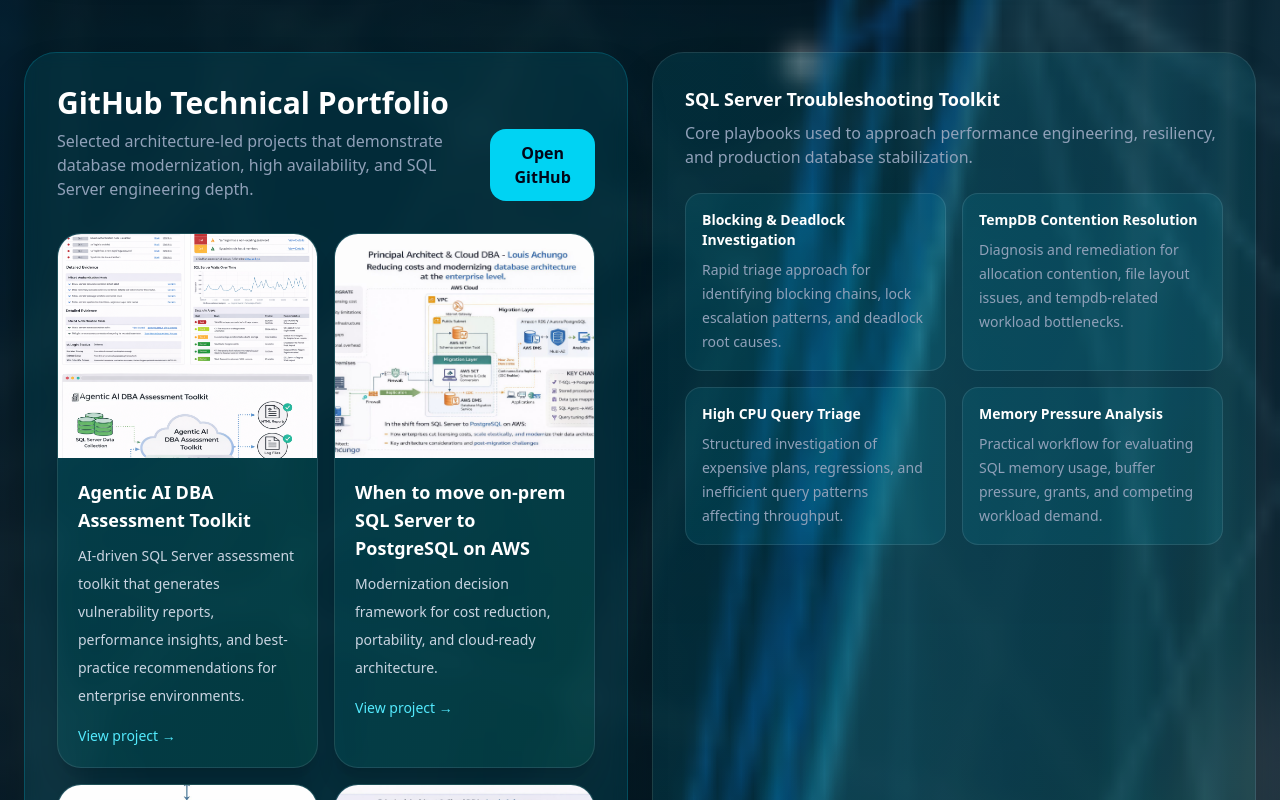
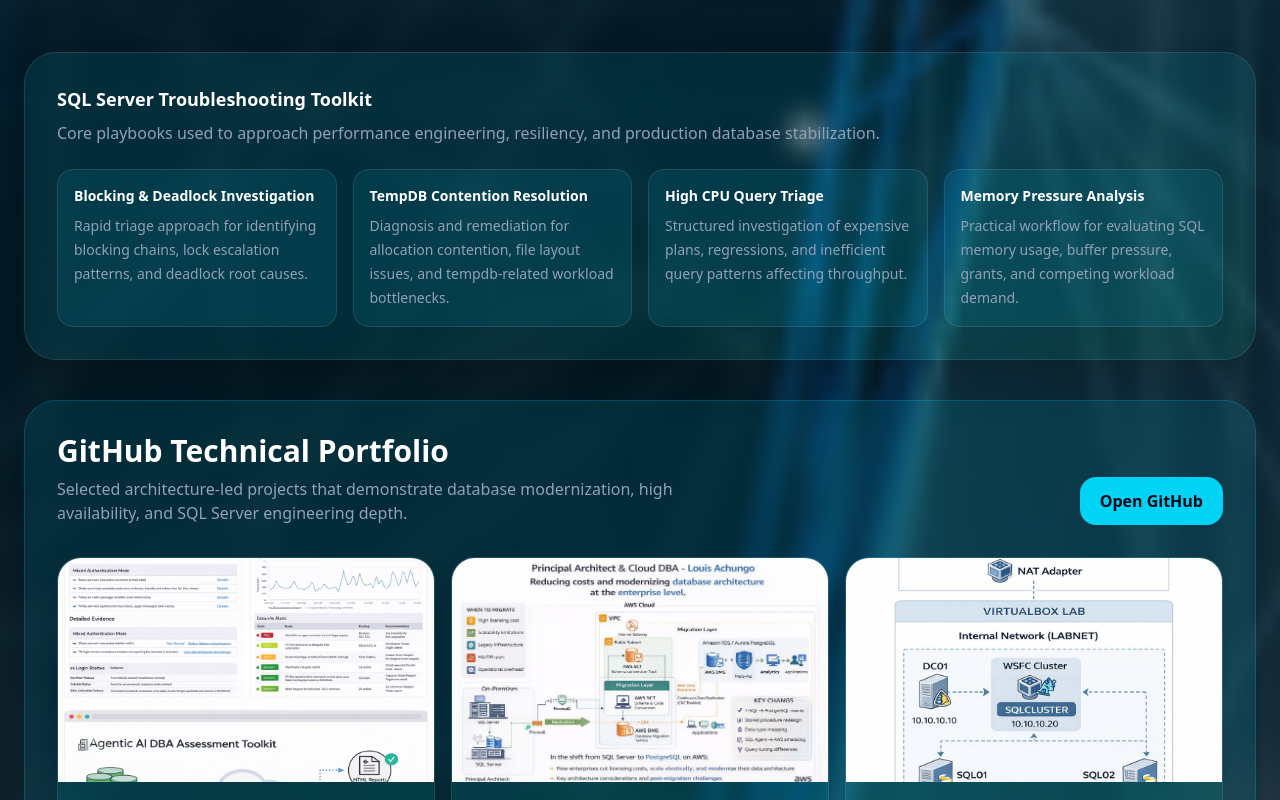
Before and after one commit to lachungo/sql-it-techsolutions-website, a React (Vite) app: page / in a window 1280 px wide. Shown: the part 2900-3700 px from the top of the page. Built offline with nearby package versions, Linux system fonts and the light colour scheme.

Commit message:
Update App.jsx

```diff
--- a/src/App.jsx
+++ b/src/App.jsx
@@ -440,9 +440,27 @@
 
         <section
           id="github"
-          className="relative mx-auto grid max-w-7xl gap-6 px-4 py-10 sm:px-6 sm:py-14 md:grid-cols-2"
+          className="relative mx-auto max-w-7xl px-4 py-10 sm:px-6 sm:py-14"
         >
-          <div className="rounded-[2rem] border border-cyan-400/20 bg-cyan-400/10 p-5 shadow-2xl backdrop-blur-sm sm:p-8">
+          {/* TOOLKIT FIRST - SINGLE ROW */}
+          <div className="rounded-[2rem] border border-white/10 bg-gradient-to-br from-cyan-400/10 via-cyan-400/10 to-emerald-400/10 p-5 shadow-2xl sm:p-8">
+            <div className="text-lg font-semibold text-white">SQL Server Troubleshooting Toolkit</div>
+            <p className="mt-2 text-slate-400">
+              Core playbooks used to approach performance engineering, resiliency, and production database stabilization.
+            </p>
+
+            <div className="mt-6 grid gap-4 lg:grid-cols-4">
+              {playbooks.map((playbook) => (
+                <div key={playbook.title} className="rounded-2xl border border-white/10 bg-cyan-400/10 p-4">
+                  <div className="text-sm font-semibold text-white">{playbook.title}</div>
+                  <div className="mt-2 text-sm leading-6 text-slate-400">{playbook.desc}</div>
+                </div>
+              ))}
+            </div>
+          </div>
+
+          {/* GITHUB PROJECTS - SINGLE ROW */}
+          <div className="mt-10 rounded-[2rem] border border-cyan-400/20 bg-cyan-400/10 p-5 shadow-2xl backdrop-blur-sm sm:p-8">
             <div className="flex flex-col gap-3 sm:flex-row sm:items-end sm:justify-between">
               <div>
                 <h2 className="text-3xl font-bold text-white">GitHub Technical Portfolio</h2>
@@ -460,23 +478,22 @@
               </a>
             </div>
 
-            <div className="mt-8 grid gap-4 md:grid-cols-2">
+            <div className="mt-8 grid gap-4 lg:grid-cols-3">
               {githubProjects.map((project) => (
                 <div
                   key={project.title}
                   className="overflow-hidden rounded-[1.5rem] border border-white/10 bg-gradient-to-br from-cyan-400/10 to-emerald-400/10 shadow-xl"
                 >
-                  <button
-                    type="button"
-                    onClick={() => window.open(project.image, "_blank", "noopener,noreferrer")}
-                    className="group block h-44 w-full overflow-hidden text-left sm:h-56"
+                  <div
+                    className="group block h-44 w-full overflow-hidden text-left sm:h-56 cursor-pointer"
+                    onClick={() => window.open(project.image, "_blank")}
                   >
                     <img
                       src={project.image}
                       alt={project.title}
                       className="h-full w-full object-cover transition duration-500 group-hover:scale-105"
                     />
-                  </button>
+                  </div>
 
                   <div className="p-5">
                     <div className="text-lg font-semibold text-white">{project.title}</div>
@@ -490,21 +507,6 @@
                       View project →
                     </a>
                   </div>
-                </div>
-              ))}
-            </div>
-          </div>
-
-          <div className="rounded-[2rem] border border-white/10 bg-gradient-to-br from-cyan-400/10 via-cyan-400/10 to-emerald-400/10 p-5 shadow-2xl sm:p-8">
-            <div className="text-lg font-semibold text-white">SQL Server Troubleshooting Toolkit</div>
-            <p className="mt-2 text-slate-400">
-              Core playbooks used to approach performance engineering, resiliency, and production database stabilization.
-            </p>
-            <div className="mt-6 grid gap-4 md:grid-cols-2">
-              {playbooks.map((playbook) => (
-                <div key={playbook.title} className="rounded-2xl border border-white/10 bg-cyan-400/10 p-4">
-                  <div className="text-sm font-semibold text-white">{playbook.title}</div>
-                  <div className="mt-2 text-sm leading-6 text-slate-400">{playbook.desc}</div>
                 </div>
               ))}
             </div>
```
